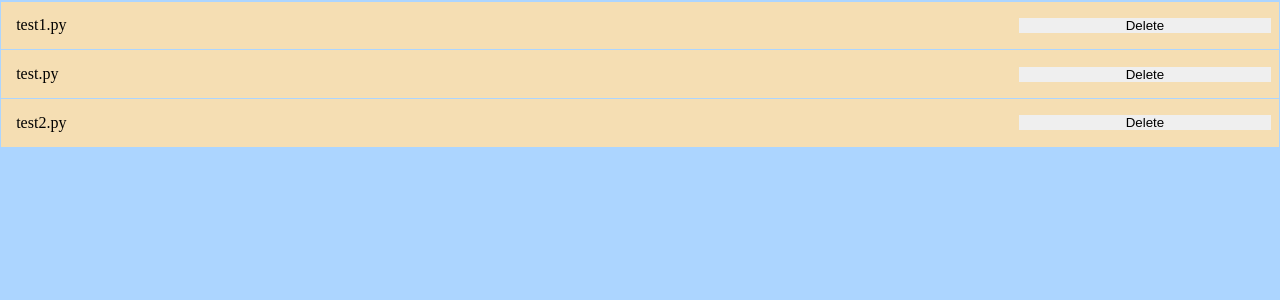
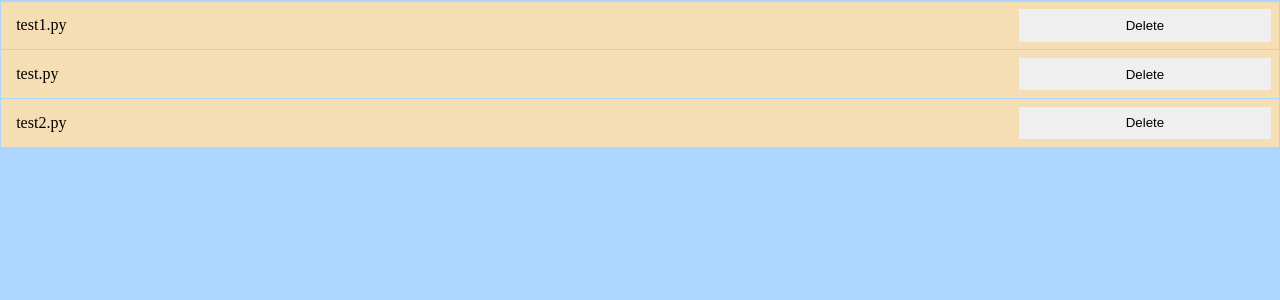
Before and after one commit to BlackGhost0051/FastCode, a Flask app: page /python in a window 1280 px wide. Shown: the part 62-362 px from the top of the page. Run offline with Flask 3, Linux system fonts and the light colour scheme.

Commit message:
Mod button style

```diff
--- a/app/static/css/style.css
+++ b/app/static/css/style.css
@@ -112,6 +112,8 @@ body{
 
 #code_list li button {
     flex: 0 0 20%;
-    height: 100%;
     margin-left: 1.5ex;
+
+    height: auto;
+    align-self: stretch;
 }
```
